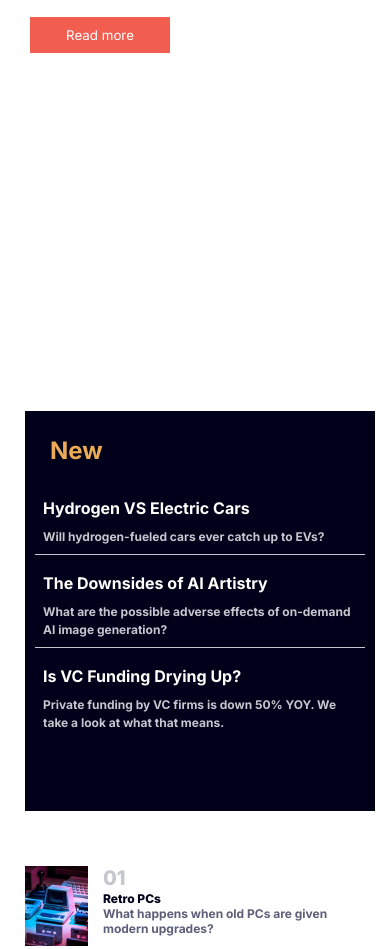
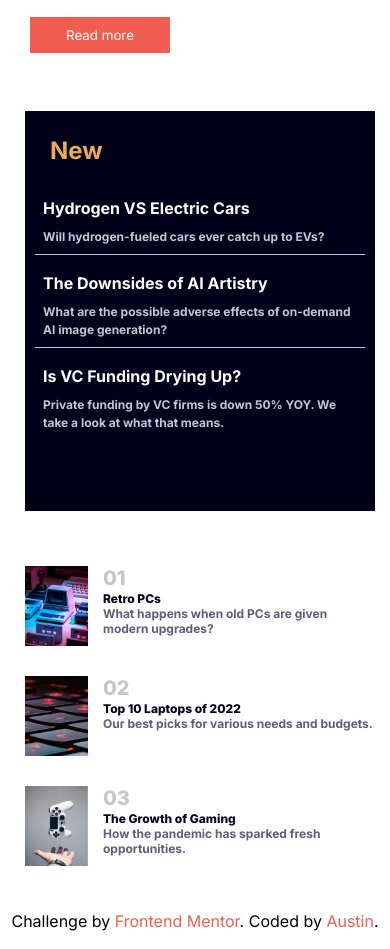
Before and after one commit to Ausranking/news-homepage, a plain HTML site: page index.html in a window 390 px wide. Shown: the part 771-1720 px from the top of the page. Drawn offline with Linux system fonts and the light colour scheme.

Commit message:
update style

```diff
--- a/style.css
+++ b/style.css
@@ -245,7 +245,7 @@ h6 {
   .new {
     display: block;
     margin: auto;
-    margin-top: 90%;
+    margin-top: 15%;
     width: 350px;
     height: 400px;
   }
```
